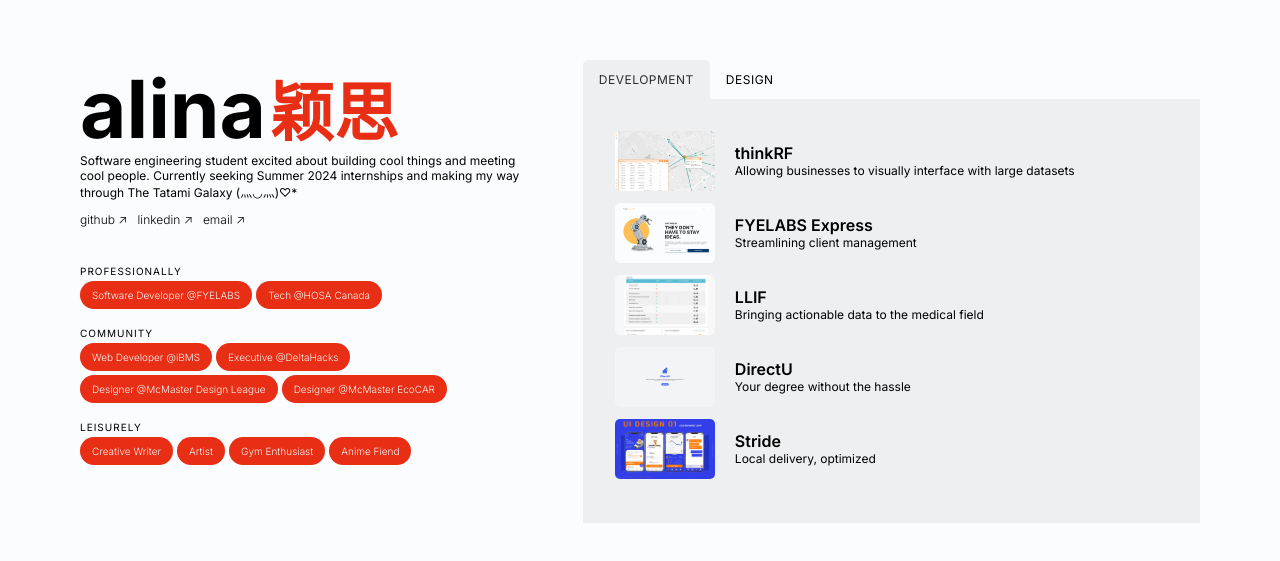
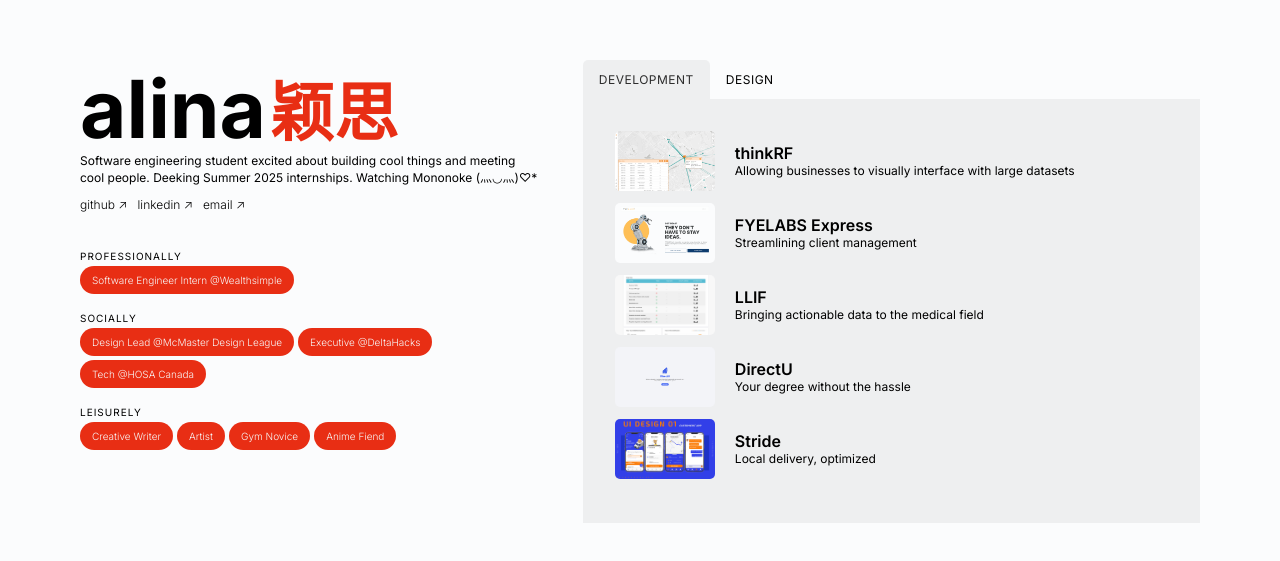
Before and after one commit to charcoalyy/portfolio, a React (Vite) app: page / in a window 1280 px wide. Shown: the part 109-670 px from the top of the page. Built offline with nearby package versions, Linux system fonts and the light colour scheme.

Commit message:
updated bio

```diff
--- a/src/components/constants/about.ts
+++ b/src/components/constants/about.ts
@@ -1,11 +1,10 @@
 export const about = {
-  bio: "Software engineering student excited about building cool things and meeting cool people. Currently seeking Summer 2024 internships and making my way through The Tatami Galaxy (⺣◡⺣)♡*",
-  professional: ["Software Developer @FYELABS", "Tech @HOSA Canada"],
+  bio: "Software engineering student excited about building cool things and meeting cool people. Deeking Summer 2025 internships. Watching Mononoke (⺣◡⺣)♡*",
+  professional: ["Software Engineer Intern @Wealthsimple"],
   community: [
-    "Web Developer @iBMS",
+    "Design Lead @McMaster Design League",
     "Executive @DeltaHacks",
-    "Designer @McMaster Design League",
-    "Designer @McMaster EcoCAR",
+    "Tech @HOSA Canada",
   ],
-  leisurely: ["Creative Writer", "Artist", "Gym Enthusiast", "Anime Fiend"],
-};
+  leisurely: ["Creative Writer", "Artist", "Gym Novice", "Anime Fiend"],
+}
--- a/src/components/organisms/About.tsx
+++ b/src/components/organisms/About.tsx
@@ -25,7 +25,7 @@
       </div>
       <div className={styles.chips}>
         <Chips chips={about.professional} label="Professionally" />
-        <Chips chips={about.community} label="Community" />
+        <Chips chips={about.community} label="Socially" />
         <Chips chips={about.leisurely} label="Leisurely" />
       </div>
     </div>
--- a/src/components/pages/styles.module.scss
+++ b/src/components/pages/styles.module.scss
@@ -9,8 +9,6 @@
   height: 100vh;
   width: 100vw;
   box-sizing: border-box;
-
-  // background: url("wall.jpg") center center;
 }
 
 // for landing
```
